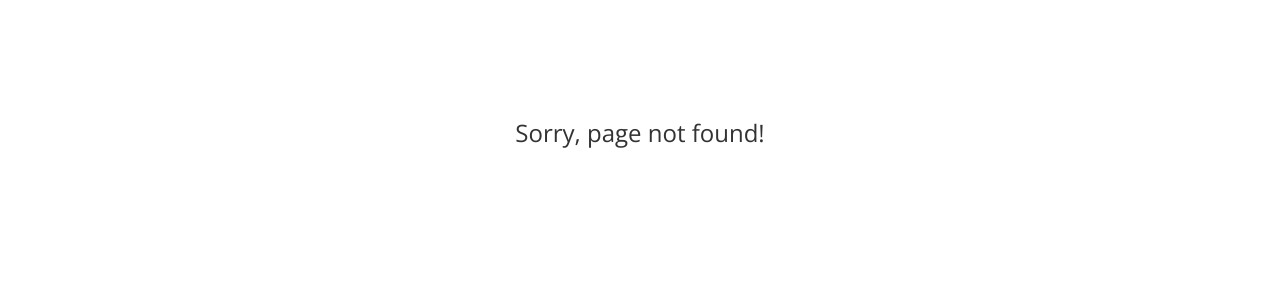
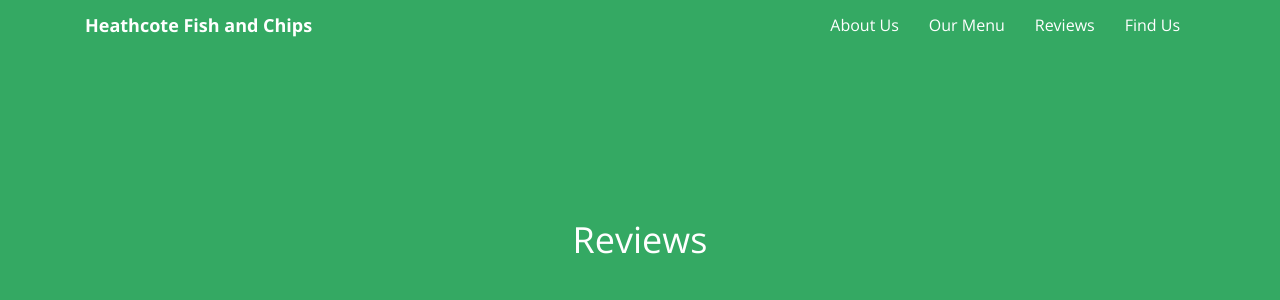
Before and after one commit to superdev810/heathcote-fish-n-chips, a React (Create React App) app: page /reviews in a window 1280 px wide. Before the commit this address had no page. Shown: the top 300 px of the page. Built offline with nearby package versions, Linux system fonts and the light colour scheme.

Commit message:
Added Reviews section

```diff
--- a/src/App.js
+++ b/src/App.js
@@ -54,6 +54,13 @@ class App extends Component {
                 </RouteNavItem>
                 <RouteNavItem
                   onClick={this.handleNavLink}
+                  href="/reviews"
+                  className="layour__nav-link"
+                >
+                  Reviews
+                </RouteNavItem>
+                <RouteNavItem
+                  onClick={this.handleNavLink}
                   href="/find-us"
                   className="layour__nav-link"
                 >
--- a/src/Routes.js
+++ b/src/Routes.js
@@ -4,6 +4,7 @@ import NotFound from './containers/NotFound';
 import Home from './containers/Home';
 import AboutUs from './containers/AboutUs';
 import OurMenu from './containers/OurMenu';
+import Reviews from './containers/Reviews';
 import FindUs from './containers/FindUs';
 
 export default () => (
@@ -11,6 +12,7 @@ export default () => (
     <Route path="/" exact component={Home} />
     <Route path="/about-us" exact component={AboutUs} />
     <Route path="/our-menu" exact component={OurMenu} />
+    <Route path="/reviews" exact component={Reviews} />
     <Route path="/find-us" exact component={FindUs} />
     { /* Finally, catch all unmatched routes */ }
     <Route component={NotFound} />
--- /dev/null
+++ b/src/containers/Reviews.css
@@ -0,0 +1,8 @@
+.reviews__wrap {
+  color: #ffffff;
+  text-align: center;
+  width: 100%;
+  height: 100vh;
+  padding-top: 200px;
+  background-color: #34a963;
+}
--- /dev/null
+++ b/src/containers/Reviews.js
@@ -0,0 +1,10 @@
+import React from 'react';
+import './Reviews.css';
+
+const Reviews = () => (
+  <div className="reviews__wrap">
+    <h1 className="reviews__main-title">Reviews</h1>
+  </div>
+);
+
+export default Reviews;
```
